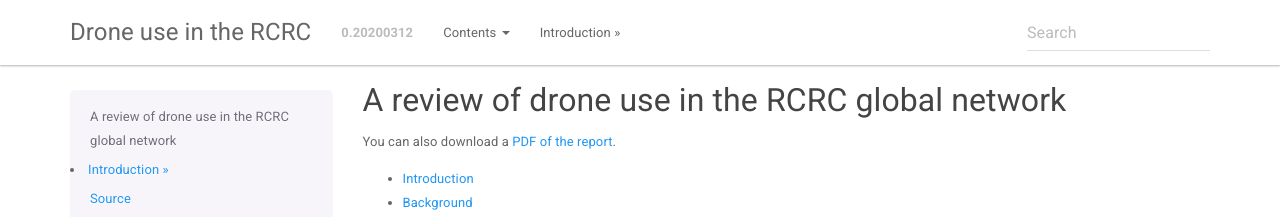
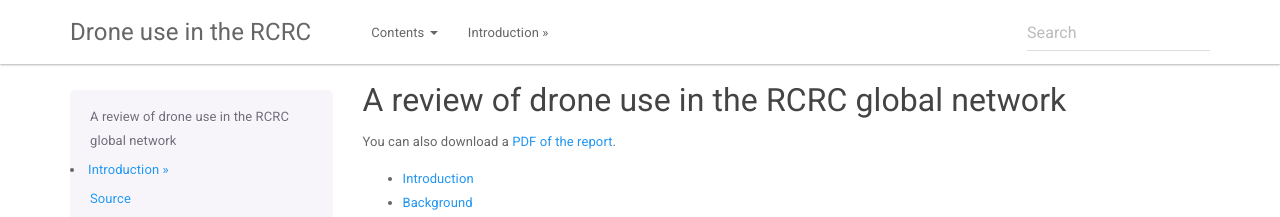
Before and after one commit to AmericanRedCross/rcrc-drones, a Sphinx documentation site: the page built from source/index.rst, in a window 1280 px wide. Shown: the top 217 px of the page. Built offline with Sphinx 7.4.7, drawn with Linux system fonts in a browser that asks for light colours.

Commit message:
remove version number

```diff
--- a/source/conf.py
+++ b/source/conf.py
@@ -55,9 +55,9 @@ author = u'Faine Greenwood, Dan Joseph'
 # built documents.
 #
 # The short X.Y version.
-version = u'0.20200312'
+version = u''
 # The full version, including alpha/beta/rc tags.
-release = u'0.1'
+release = u''
 
 # The language for content autogenerated by Sphinx. Refer to documentation
 # for a list of supported languages.
```
